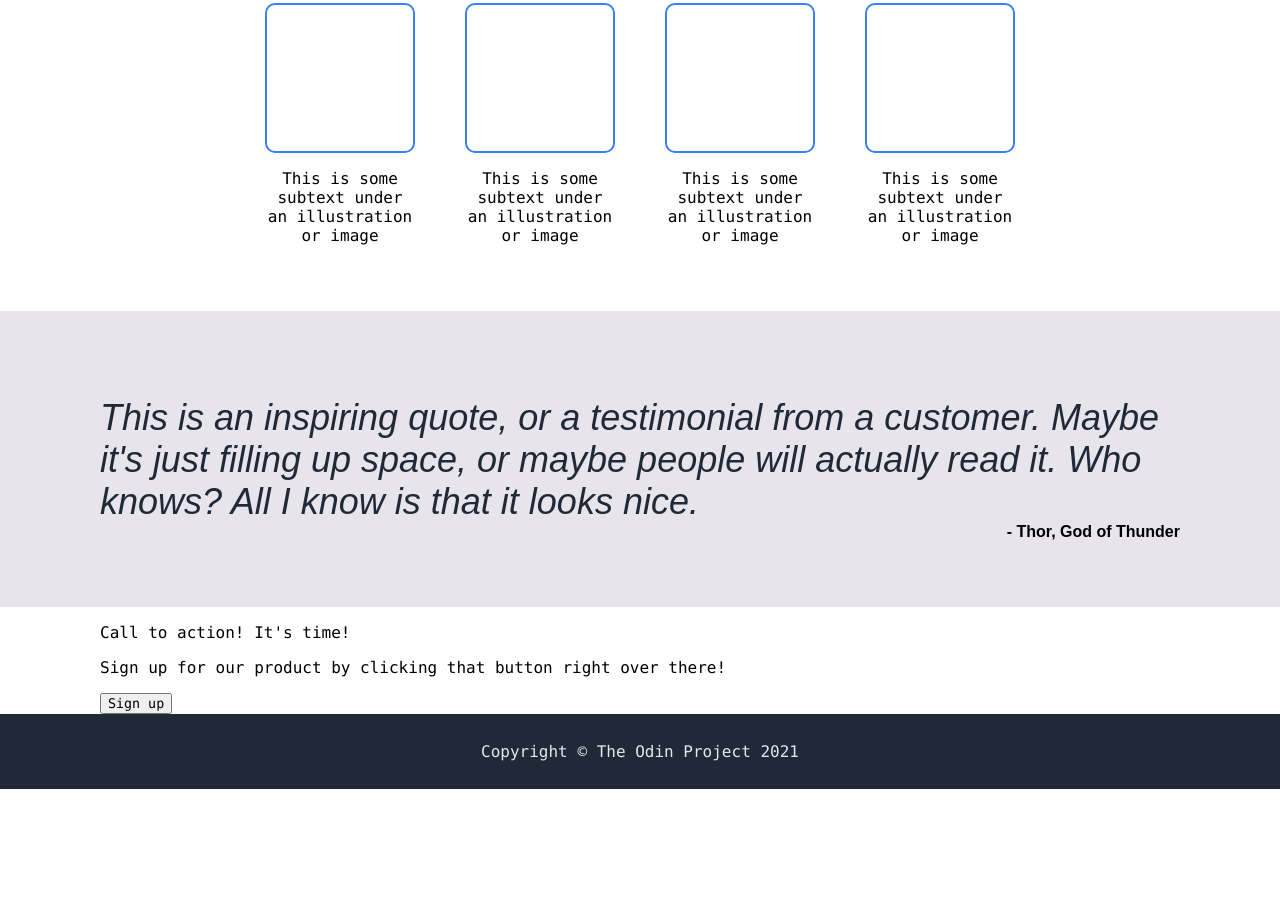
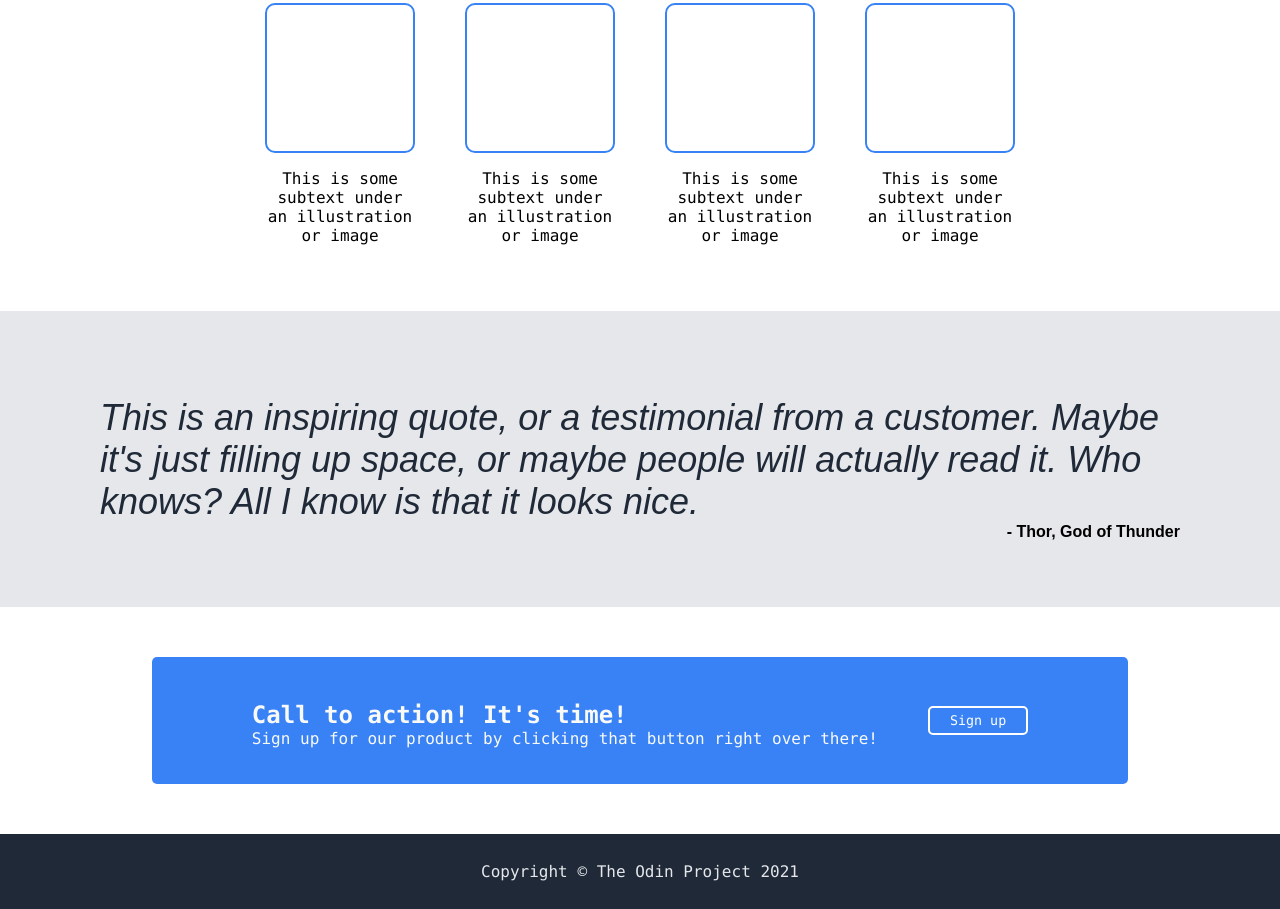
Before and after one commit to alexch1234/Odin-Landing-Page, a plain HTML site: page index.html in a window 1280 px wide. Shown: the part 404-1313 px from the top of the page. Before the commit the page ends 1193 px from the top, so only its background shows below. Drawn offline with Linux system fonts and the light colour scheme.

Commit message:
feat: Add styling for signup section

```diff
--- a/index.html
+++ b/index.html
@@ -51,7 +51,7 @@
     <div class="signup-container">
         <div class="signup">
             <div class="signup-text">
-                <p>Call to action! It's time!</p>
+                <h3>Call to action! It's time!</h3>
                 <p>Sign up for our product by clicking that button right over there!</p>
             </div>
             <button class="signup-button">Sign up</button>
--- a/styles.css
+++ b/styles.css
@@ -107,7 +107,7 @@ ul {
 }
 
 .quote-container {
-    background-color: #E7E5EB;
+    background-color: #E5E7EB;
     padding-top: 50px;
     padding-bottom: 50px;
 }
@@ -128,6 +128,45 @@ ul {
     font-weight: bold;
 }
 
+.signup-container {
+    display: flex;
+    justify-content: center;
+    align-items: center;
+    padding-top: 50px;
+    padding-bottom: 50px;
+}
+
+.signup {
+    border-radius: 5px;
+    background-color: #3882F6;
+    display: flex;
+    align-items: center;
+    justify-content: center;
+    padding: 20px 100px;
+    gap: 50px
+}
+
+.signup-text {
+    color: #F9FAF8;
+}
+
+.signup-text > h3 {
+    margin-bottom: 0;
+    font-size: 24px;
+}
+
+.signup-text > p {
+    margin-top: 0;
+}
+
+.signup-button {
+    background-color: #3882F6;
+    border: 2px solid white;
+    color: white;
+    border-radius: 5px;
+    padding: 5px 20px;
+}
+
 footer {
     min-height: 75px;
     background-color: #1F2937;
```
